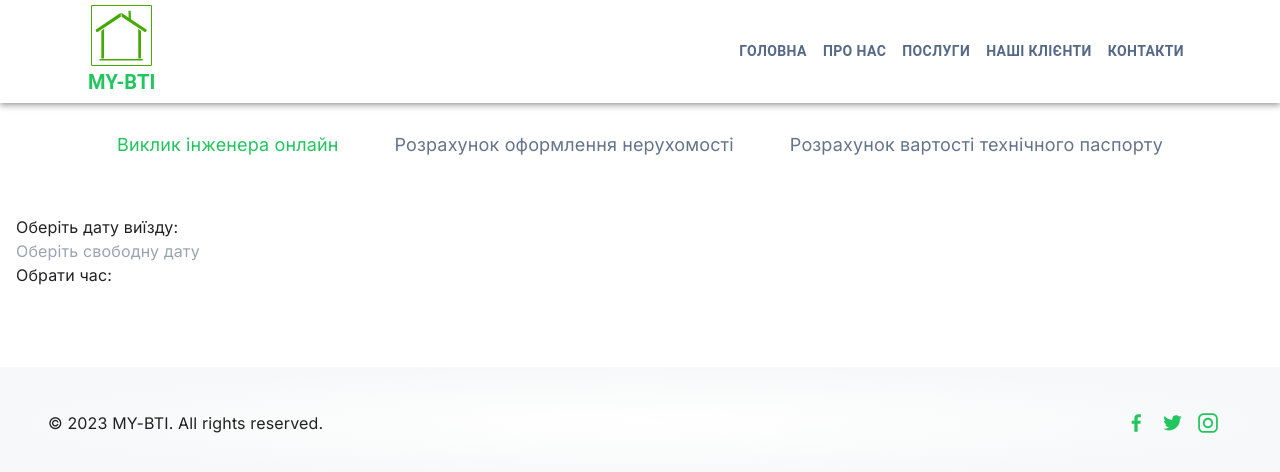
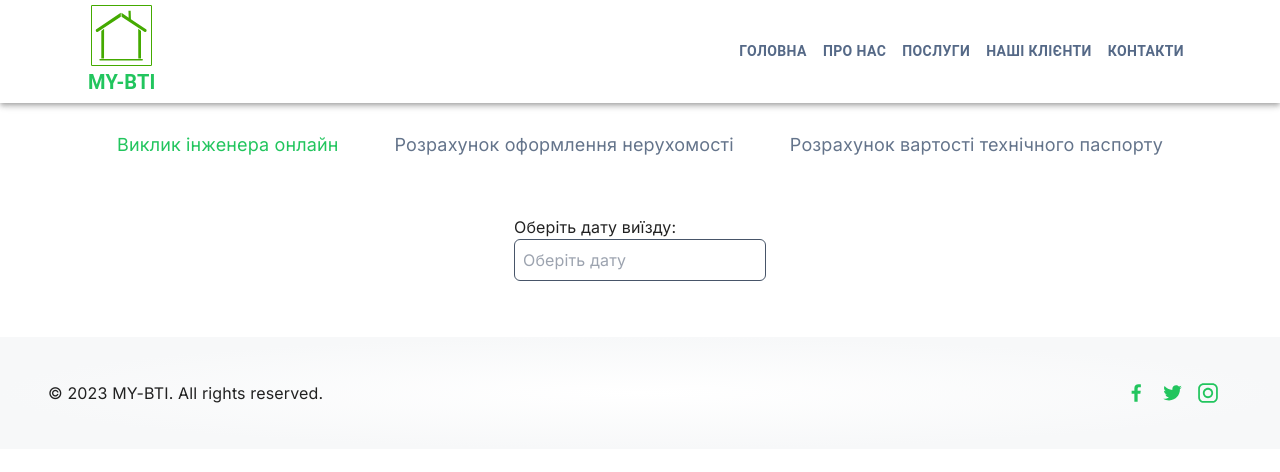
Before and after one commit to Kost90/my-bti, a Next.js app: page /services/bookingeneer in a window 1280 px wide. Shown: the top 472 px of the page. Built offline with nearby package versions, Linux system fonts and the light colour scheme.

Commit message:
optimized Calendar component, added styling for date and time pickers

```diff
--- /dev/null
+++ b/src/components/calendar/Calendar.module.css
@@ -0,0 +1,3 @@
+.container_pickers {
+  @apply flex flex-col items-center justify-center gap-3 md:gap-6;
+}/*# sourceMappingURL=Calendar.module.css.map */
--- /dev/null
+++ b/src/components/calendar/Calendar.module.scss
@@ -0,0 +1,3 @@
+.container_pickers{
+@apply flex flex-col items-center justify-center gap-3 md:gap-6;
+}
--- a/src/components/calendar/Calendar.tsx
+++ b/src/components/calendar/Calendar.tsx
@@ -1,9 +1,9 @@
 "use client";
-import { useState, useEffect } from "react";
-import DatePicker from "react-datepicker";
+import { useState, useEffect, useCallback } from "react";
 import "react-datepicker/dist/react-datepicker.css";
+import DatesPicker from "./DatesPicker";
 import TimePicker from "./TimePicker";
-import { isWeekdayAndPassday } from "./helpers";
+import styles from './Calendar.module.css'
 
 export type bookedArr = {
   date: string;
@@ -14,7 +14,7 @@ export default function Calendar() {
   const [currentDate, setcurrentDate] = useState<string>("");
   const [dates, setDates] = useState<bookedArr[]>([]);
   const [time, setTime] = useState<number[]>([]);
-  console.log("date component");
+
   useEffect(() => {
     if (currentDate) {
       const index = dates.findIndex((item) => item.date === currentDate);
@@ -41,10 +41,10 @@ export default function Calendar() {
     }
   }, [time]);
 
-  const handelAddDate = (data: Date) => {
+  const handelAddDate = useCallback((data: Date) => {
     const newDate = data.toISOString().split("T")[0];
     setcurrentDate(newDate);
-  };
+  }, []);
 
   const handelAddTime = (data: Date) => {
     const newHour = data.getHours();
@@ -52,21 +52,16 @@ export default function Calendar() {
   };
 
   return (
-    <div>
-      <h4>Оберіть дату виїзду:</h4>
-      <DatePicker
-        filterDate={isWeekdayAndPassday}
-        onChange={handelAddDate}
-        dateFormat={"dd.MM.yyyy"}
-        timeIntervals={120}
-        placeholderText="Оберіть свободну дату"
-      />
+    <div className={styles.container_pickers}>
+      <DatesPicker onChange={handelAddDate} currentDate={currentDate} />
+      {currentDate && (
         <TimePicker
           time={time}
           dates={dates}
           curentDate={currentDate}
           onChange={handelAddTime}
         />
+      )}
     </div>
   );
 }
--- /dev/null
+++ b/src/components/calendar/DatesPicker.tsx
@@ -0,0 +1,28 @@
+"use client";
+import { memo } from "react";
+import DatePicker from "react-datepicker";
+import "react-datepicker/dist/react-datepicker.css";
+import { isWeekdayAndPassday } from "./helpers";
+
+interface DatesPickerProps {
+  currentDate:string;
+  onChange: (data: Date) => void;
+}
+
+const DatesPicker = memo(({ onChange,currentDate }: DatesPickerProps) => {
+  return (
+    <div>
+    <h4>Оберіть дату виїзду:</h4>
+    <DatePicker
+      filterDate={isWeekdayAndPassday}
+      onChange={onChange}
+      dateFormat={"dd.MM.yyyy"}
+      timeIntervals={120}
+      placeholderText={currentDate === ''?'Оберіть дату':currentDate}
+      className="border rounded-md border-slate-600 p-2 focus:outline-none focus:border-green-400 resize-none"
+    />
+    </div>
+  );
+});
+
+export default DatesPicker;
--- a/src/components/calendar/TimePicker.tsx
+++ b/src/components/calendar/TimePicker.tsx
@@ -3,6 +3,7 @@ import { useState, useEffect } from "react";
 import DatePicker from "react-datepicker";
 import "react-datepicker/dist/react-datepicker.css";
 import type { bookedArr } from "./Calendar";
+
 
 interface TimePickerProps {
   time: number[];
@@ -11,7 +12,7 @@ interface TimePickerProps {
   onChange: (data: Date) => void;
 }
 
-function TimePicker({ dates, curentDate, onChange }: TimePickerProps) {
+function TimePicker({ dates, curentDate, onChange, time }: TimePickerProps) {
   const [dateObj, setDateObj] = useState<Date[]>([]);
   const [excludedTimes, setExcludedTimes] = useState<Date[]>([]);
 
@@ -40,7 +41,7 @@ function TimePicker({ dates, curentDate, onChange }: TimePickerProps) {
   }, [dates]);
 
   return (
-    <>
+    <div>
       <h4>Обрати час:</h4>
       <DatePicker
         onChange={onChange}
@@ -52,8 +53,10 @@ function TimePicker({ dates, curentDate, onChange }: TimePickerProps) {
         dateFormat="h:mm aa"
         minTime={new Date(0, 0, 0, 9, 0)}
         maxTime={new Date(0, 0, 0, 18, 0)}
+        placeholderText={time.toString()}
+        className="border rounded-md border-slate-600 p-2 focus:outline-none focus:border-green-400 resize-none"
       />
-    </>
+    </div>
   );
 }
 
--- a/src/components/carousel/Carousel.tsx
+++ b/src/components/carousel/Carousel.tsx
@@ -8,13 +8,13 @@ const content = [
     name: "Замовити послугу з офрмлення нерухомості",
     description:
       "Скористайся послугою розрахунку вартості оформлення обєкту нерухомості та бронювання дати та часу зустрічі з юристом",
-    path: "/services/property",
+    path: "/services/calcpropertyservices",
   },
   {
     name: "Замовити технічний паспорт на нерухомість",
     description:
       "Скористайся послугою розрахунку вартості технічного паспорту на обєкт нерухомості та бронювання дати та часу виїзда інженера",
-    path: "/services/technicalpasport",
+    path: "/services/bookingeneer",
   },
 ];
 
```
Also changed, not shown: 1 other file (tests, documents, lock files or other folders). Lines whose indentation alone changed are shown as unchanged.
